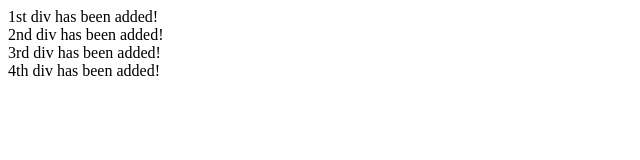
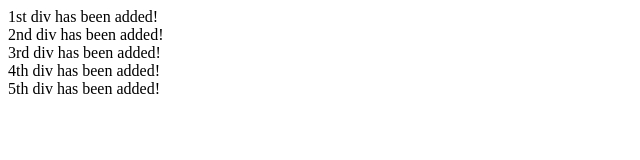
Before and after one commit to bytezone34/unimportantone, a plain HTML site: page index.html in a window 1280 px wide. Shown: the whole page, without its empty margins (0-640 px from the left). Drawn offline with Linux system fonts and the light colour scheme.

Commit message:
5th div has been added!

```diff
--- a/index.html
+++ b/index.html
@@ -23,6 +23,10 @@
         4th div has been added!
     </div>
 
+    <div id="5th_div">
+        5th div has been added!
+    </div>
+
 
 </body>
 </html>
```
